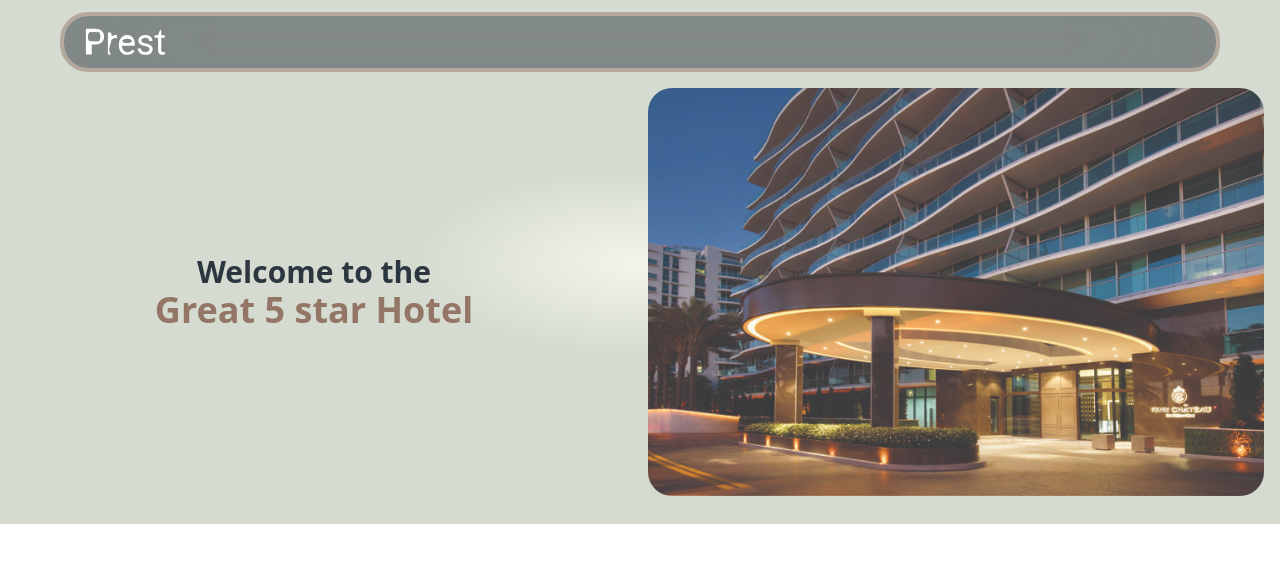
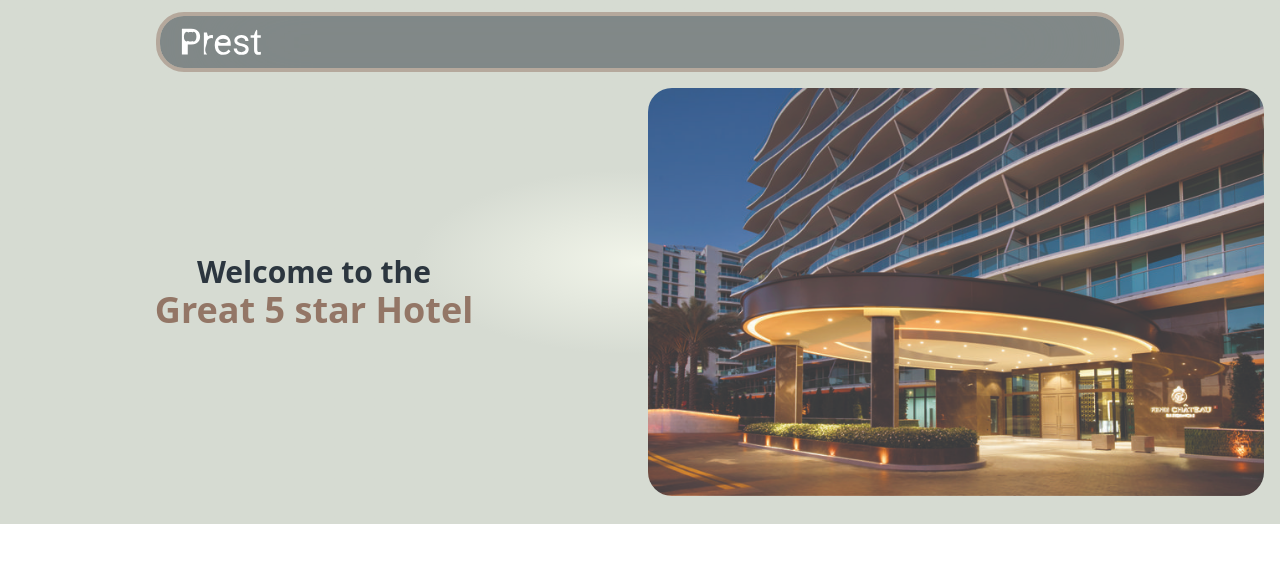
Before and after one commit to itsmefminsaf/Prest, a Next.js app: page / in a window 1280 px wide. Shown: the top 562 px of the page. Built offline with nearby package versions, Linux system fonts and the light colour scheme.

Commit message:
feat:limited header width to 60rem

```diff
--- a/src/components/Header.tsx
+++ b/src/components/Header.tsx
@@ -6,7 +6,7 @@ import { useState } from "react";
 const Header = () => {
   const [isNavOpen, setIsNavOpen] = useState(false);
   return (
-    <header className="bg-fg-secondary/50 outline-fg/50 absolute top-4 left-[5%] z-50 grid w-[90%] grid-cols-2 flex-wrap rounded-3xl p-3 px-5 outline-4 backdrop-blur-3xl sm:grid-cols-[auto_auto]">
+    <header className="bg-fg-secondary/50 outline-fg/50 absolute top-4 left-1/2 z-50 grid w-[90%] max-w-[60rem] -translate-x-1/2 grid-cols-2 flex-wrap rounded-3xl p-3 px-5 outline-4 backdrop-blur-3xl sm:grid-cols-[auto_auto]">
       <img src="/assets/logo.svg" alt="Prest" className="h-7" />
       <button
         className="bg-fg aspect-square place-self-end rounded-2xl p-2 text-white sm:hidden"
```
